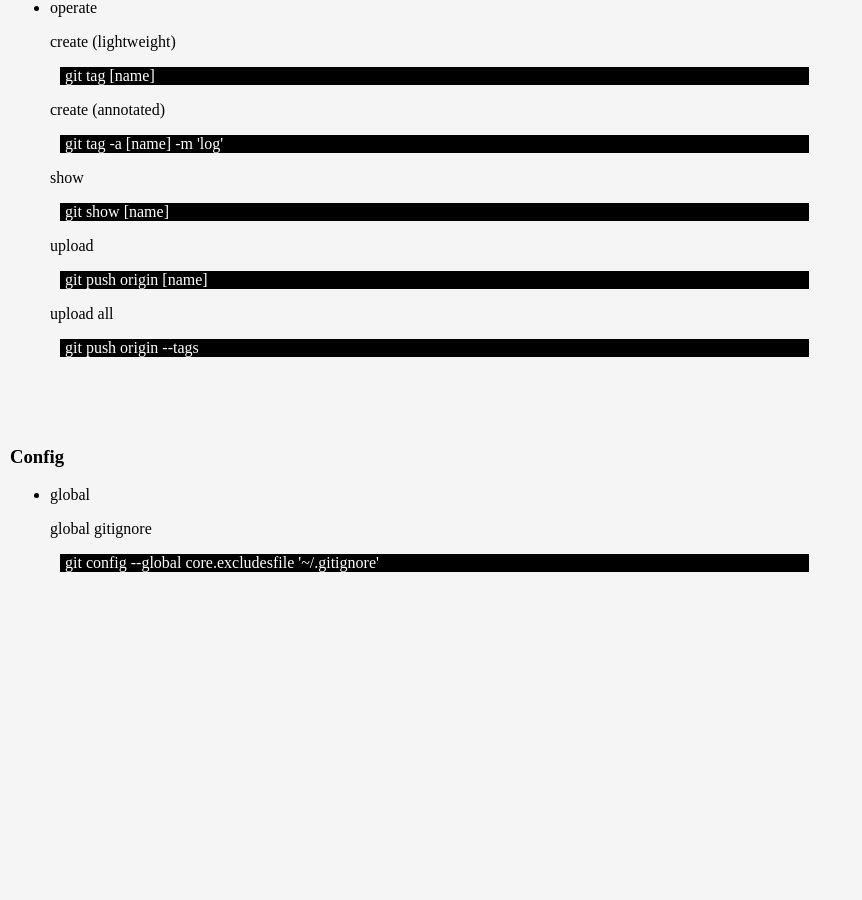
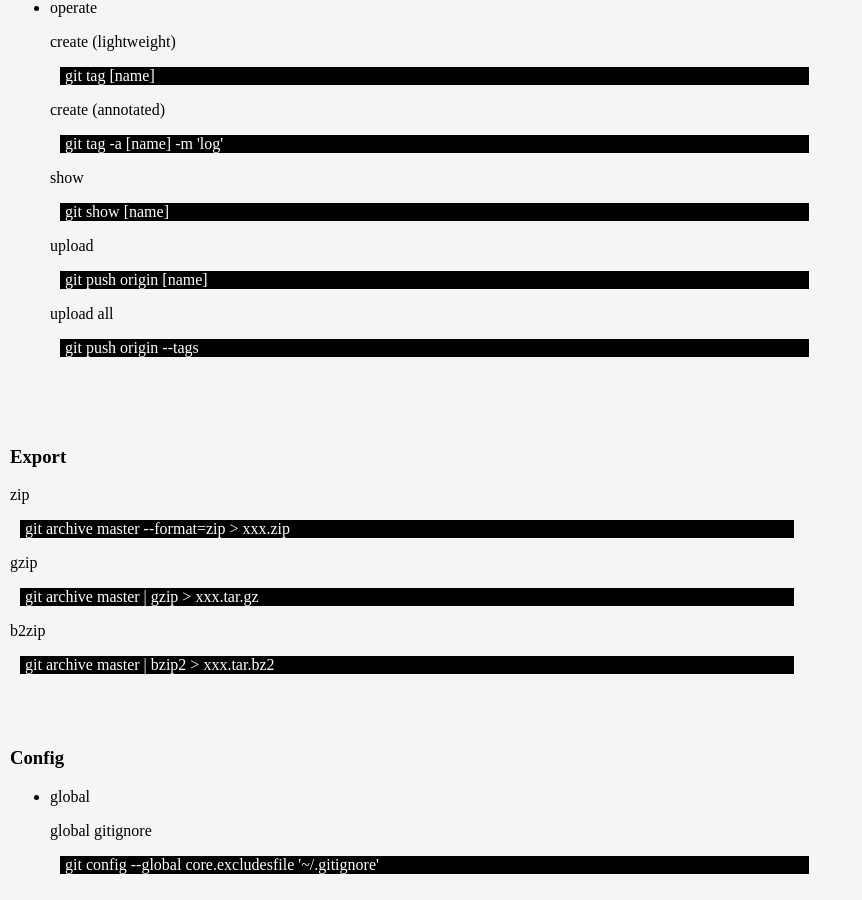
Before and after one commit to czarsir/sir, a Jekyll site: the page built from _posts/tool/2017-12-20-git.html, in a window 1280 px wide and 900 px high, scrolled down 3799 px. Shown: the whole window, without its empty margins (0-862 px from the left). Built offline with Jekyll 4.4.1, drawn with Linux system fonts in a browser that asks for light colours; before the commit the page ends 4397 px from its top, so only the background shows below that.

Commit message:
[git] add archive

```diff
--- a/_posts/tool/2017-12-20-git.html
+++ b/_posts/tool/2017-12-20-git.html
@@ -151,6 +151,15 @@ li {
 <div class="cmd">git push origin --tags</div>
 </ul>
 
+<br><br><br>
+<h3>Export</h3>
+<p>zip</p>
+<div class="cmd">git archive master --format=zip > xxx.zip</div>
+<p>gzip</p>
+<div class="cmd">git archive master | gzip > xxx.tar.gz</div>
+<p>b2zip</p>
+<div class="cmd">git archive master | bzip2 > xxx.tar.bz2</div>
+
 
 <br><br><br>
 <h3>Config</h3>
```
